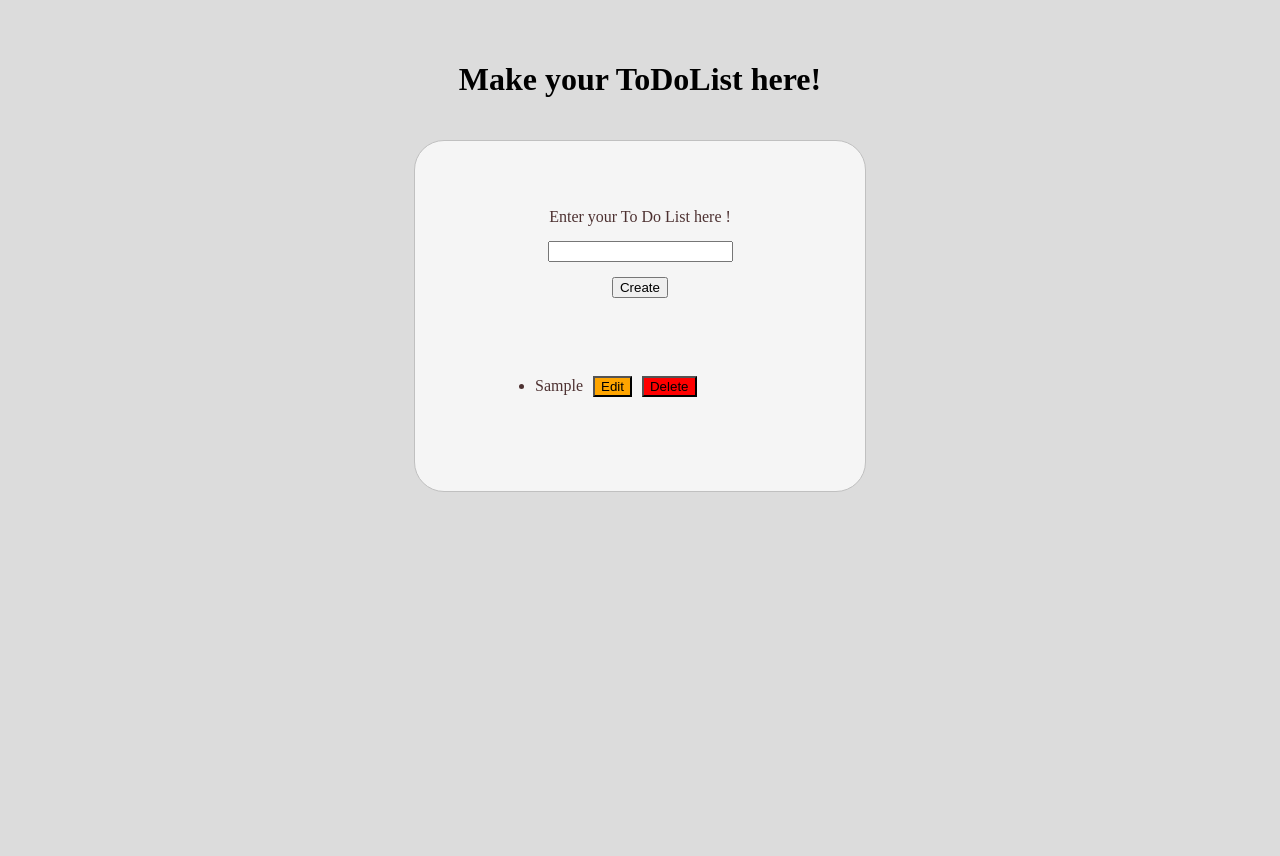
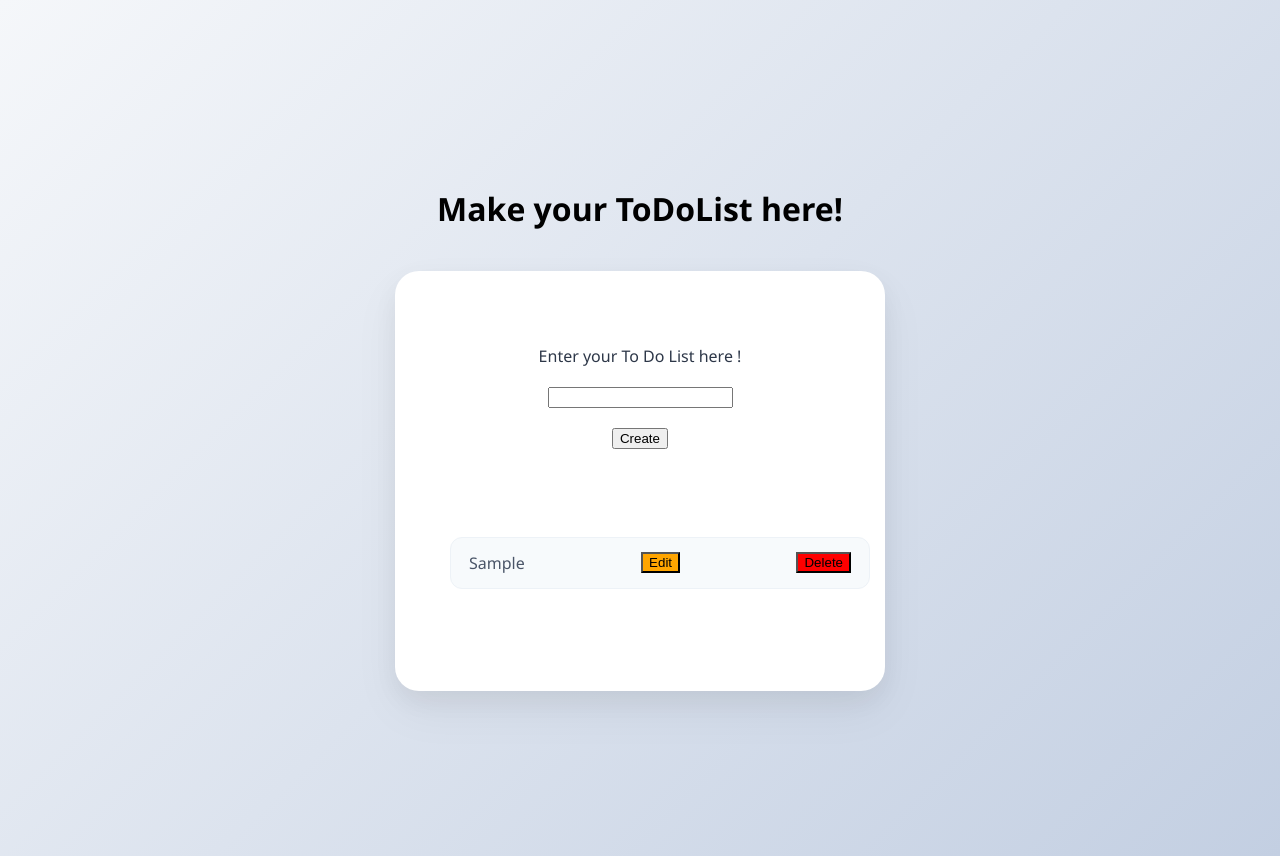
Before and after one commit to abdulwahid-codes/javascript-todo-list, a plain HTML site: page TDL.html in a window 1280 px wide. Both pictures are taken after typing "Sample" into the empty fields and a click on the button "Create". Before the commit the page ends 800 px from the top, so only its background shows below. Drawn offline with Linux system fonts and the light colour scheme.

Commit message:
Update screenshots and renamefiles

```diff
--- a/TDL.css
+++ b/TDL.css
@@ -1,31 +1,60 @@
+ Universal reset for clean layout calculation */
+* {
+  box-sizing: border-box;
+  margin: 0;
+  padding: 0;
+}
+
 body {
   display: flex;
   flex-direction: column;
   justify-content: center;
   align-items: center;
-  background-color: gainsboro;
+  background: linear-gradient(135deg, #f5f7fa 0%, #c3cfe2 100%);
+  min-height: 100vh;
+  font-family: 'Segoe UI', Tahoma, Geneva, Verdana, sans-serif;
   padding: 20px;
-  margin-top: 20px;
 }
+
 div {
   display: flex;
   flex-direction: column;
   justify-content: center;
   align-items: center;
-  padding: 25px;
-  gap: 15px;
+  padding: 35px;
+  gap: 20px;
   margin-top: 20px;
-  min-width: 400px;
-  min-height: 300px;
-  border: 1px solid silver;
-  background-color: whitesmoke;
-  color: rgb(77, 49, 49);
-  border-radius: 30px;
+  min-width: 420px;
+  min-height: 350px;
+  border: none;
+  background-color: #ffffff;
+  color: #2d3748;
+  border-radius: 24px;
+  box-shadow: 0 10px 25px rgba(0, 0, 0, 0.05), 0 20px 48px rgba(0, 0, 0, 0.05);
 }
+
+/* List styling */
 #lst {
-  min-width: 250px;
+  min-width: 100%;
+  list-style: none; /* Removes ugly default bullet points */
+}
 
+#lst li {
+  display: flex;
+  align-items: center;
+  justify-content: space-between;
+  padding: 14px 18px;
+  margin-bottom: 12px;
+  background-color: #f7fafc;
+  border-radius: 12px;
+  border: 1px solid #edf2f7;
+  color: #4a5568;
+  font-weight: 500;
+  transition: all 0.2s ease;
 }
-#lst li{
-    margin-bottom: 10px;
+#lst li:hover {
+  transform: translateY(-2px);
+  box-shadow: 0 5px 15px rgba(0, 0, 0, 0.03);
+  background-color: #fff;
+  border-color: #e2e8f0;
 }
```
Also changed, not shown: Screenshots/create.png (added), Screenshots/home.png (added), Screenshots/update.png (added), 1 other file.
